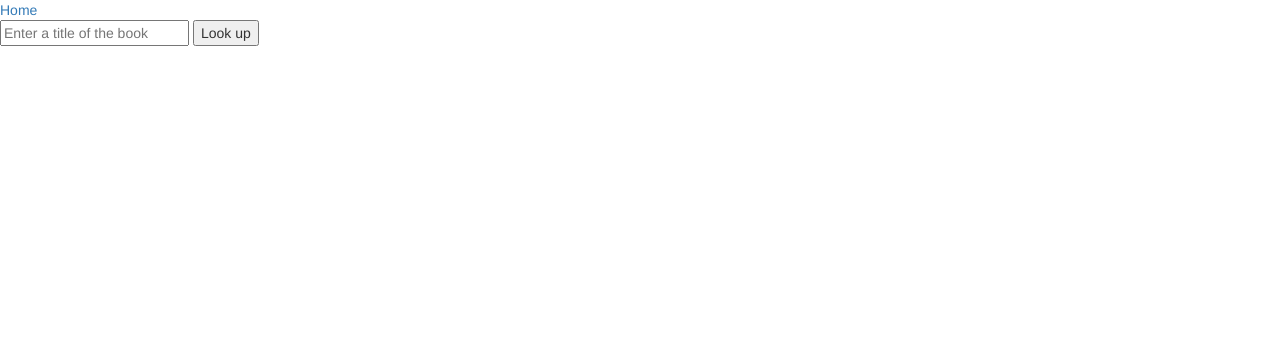
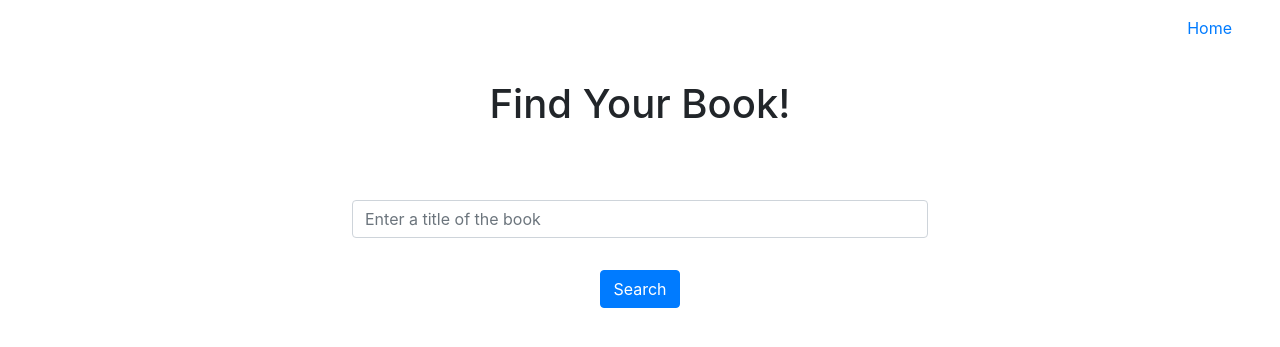
Before and after one commit to chieakiba/eighth-light-google-books-api, a Flask app: page / in a window 1280 px wide. Shown: the top 347 px of the page. Run offline with Flask 2, Linux system fonts and the light colour scheme; some libraries are stand-ins or nearby versions.

Commit message:
Added .pyc files to .gitignore folder. Updated styles for the page, using a mix of bootstrap and my own styles. Updated bootstrap CDN to be the latest one. Added favicon and stylesheet to the static folder

```diff
--- /dev/null
+++ b/app/static/style.css
@@ -0,0 +1,59 @@
+.page-container {
+    width: 90%;
+    margin: 5em auto;
+}
+
+.header-row {
+    display: flex;
+    justify-content: center;
+    align-content: center;
+    align-items: center;
+    position: relative;
+}
+
+.home {
+    position: absolute;
+    right: 3em;
+    top: 1em;
+}
+
+.formContainer {
+    width: 50%;
+    margin: 3em auto;
+}
+
+.searchBooksForm {
+    display: flex;
+    flex-direction: column;
+    align-content: center;
+    align-items: center;
+    justify-content: center;
+}
+
+.searchField {
+    margin: 1em 0 2em;
+}
+
+.resultContainer {
+    width: 50%;
+    margin: 0 auto;
+}
+
+.bookResults {
+    width: 75%;
+}
+
+.resultItem {
+    display: flex;
+    flex-direction: row;
+    justify-content: space-between;
+    align-content: center;
+    align-items: center;
+    margin: 3em 0;
+    width: 100%;
+}
+
+.resultInfo {
+    margin-left: 5em;
+    flex-direction: column;
+}
--- a/app/templates/base.html
+++ b/app/templates/base.html
@@ -1,10 +1,17 @@
 <html>
     <head>
-        <link rel="stylesheet" href="https://maxcdn.bootstrapcdn.com/bootstrap/3.3.7/css/bootstrap.min.css" integrity="sha384-BVYiiSIFeK1dGmJRAkycuHAHRg32OmUcww7on3RYdg4Va+PmSTsz/K68vbdEjh4u" crossorigin="anonymous">
+        <link rel="stylesheet" href="https://stackpath.bootstrapcdn.com/bootstrap/4.2.1/css/bootstrap.min.css" integrity="sha384-GJzZqFGwb1QTTN6wy59ffF1BuGJpLSa9DkKMp0DgiMDm4iYMj70gZWKYbI706tWS" crossorigin="anonymous">
+        <link rel="stylesheet" href="{{ url_for('static',filename='style.css') }}">
+        <link rel="shortcut icon" href="{{ url_for('static',filename='favicon.ico') }}" type="image/x-icon">
         <title>Welcome to 8th Light Google Books API app</title>
     </head>
     <body>
-        <a href="/">Home</a>
-        {% block content %}{% endblock %}
+        <div class="page-container">
+            <a class="home" href="/">Home</a>
+            <div class="header-row">
+                <h1>Find Your Book!</h1>
+            </div>
+            {% block content %}{% endblock %}
+        </div>
     </body>
 </html>
--- a/app/templates/index.html
+++ b/app/templates/index.html
@@ -1,34 +1,39 @@
 {% extends "base.html" %}
 
 {% block content %}
-    <form role="form" method="GET" action="{{url_for('lookUpBook')}}">
-        <input type="text" name="usersearch" placeholder="Enter a title of the book" />
-        <button type="submit">Look up</button>
-    </form>
+    <div class="formContainer">
+        <form class="searchBooksForm" role="form" method="GET" action="{{url_for('lookUpBook')}}">
+            <input class="form-control searchField" type="text" name="usersearch" placeholder="Enter a title of the book" />
+            <button class="btn btn-primary" type="submit">Search</button>
+        </form>
+    </div>
 
-    <div>
+
+    <div class="resultContainer">
         {% if content %}
             <h4>Result:</h4>
-            <div>
+            <div class="bookResults">
                 {% for items in content['items'] %}
-                <div>
-                    <div>
-                        <img src="{{ items['volumeInfo']['imageLinks']['smallThumbnail'] }}" alt="{{ items['volumeInfo']['title'] }} Image" />
+                    <div class="resultItem">
+                        <div>
+                            <img src="{{ items['volumeInfo']['imageLinks']['smallThumbnail'] }}" alt="{{ items['volumeInfo']['title'] }} Image" />
+                        </div>
+                        <div class="resultInfo">
+                            <label>Title: {{ items['volumeInfo']['title'] }}</label>
+                            <label>Author: {{ items['volumeInfo']['authors'][0] }}</label>
+                            <label>Publisher: {{ items['volumeInfo']['publisher'] }}</label>
+                            <a target="_blank" class="btn btn-primary" role="button" href="{{ items['volumeInfo']['infoLink'] }}">See more info about this book</a>
+                        </div>
                     </div>
-                    <div>
-                        <p>Title: {{ items['volumeInfo']['title'] }}</p>
-                        <p>Author: {{ items['volumeInfo']['authors'][0] }}</p>
-                        <p>Publisher: {{ items['volumeInfo']['publisher'] }}</p>
-                    </div>
-                </div>
-                <a href="{{ items['volumeInfo']['infoLink'] }}">See more info about this book</a>
                 {% endfor %}
             </div>
         {% endif %}
 
         {% if error %}
             <h4>Error:</h4>
-            <p>{{ error }}</p>
+            <div class="alert alert-danger" role="alert">
+                {{ error }}
+            </div>
         {% endif %}
     </div>
 {% endblock %}
```
Also changed, not shown: app/static/favicon.ico (added), 1 other file.
